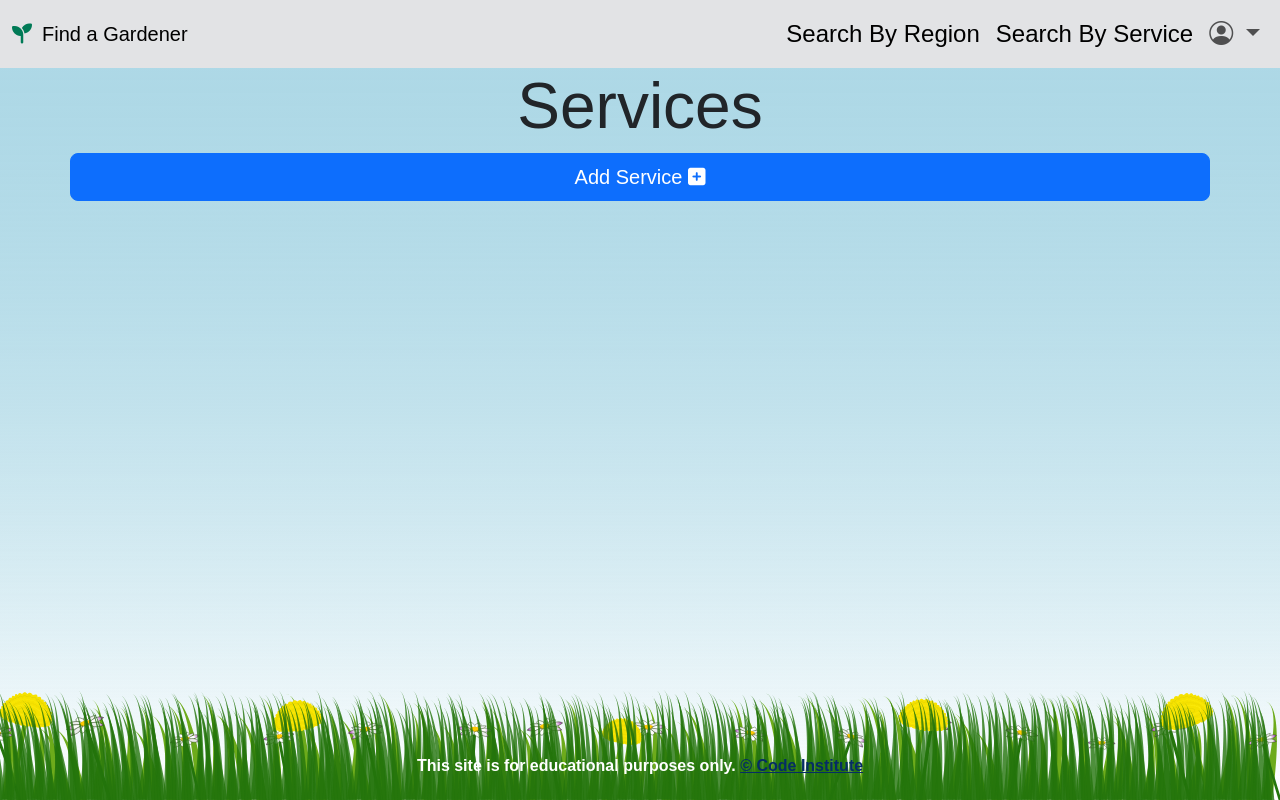
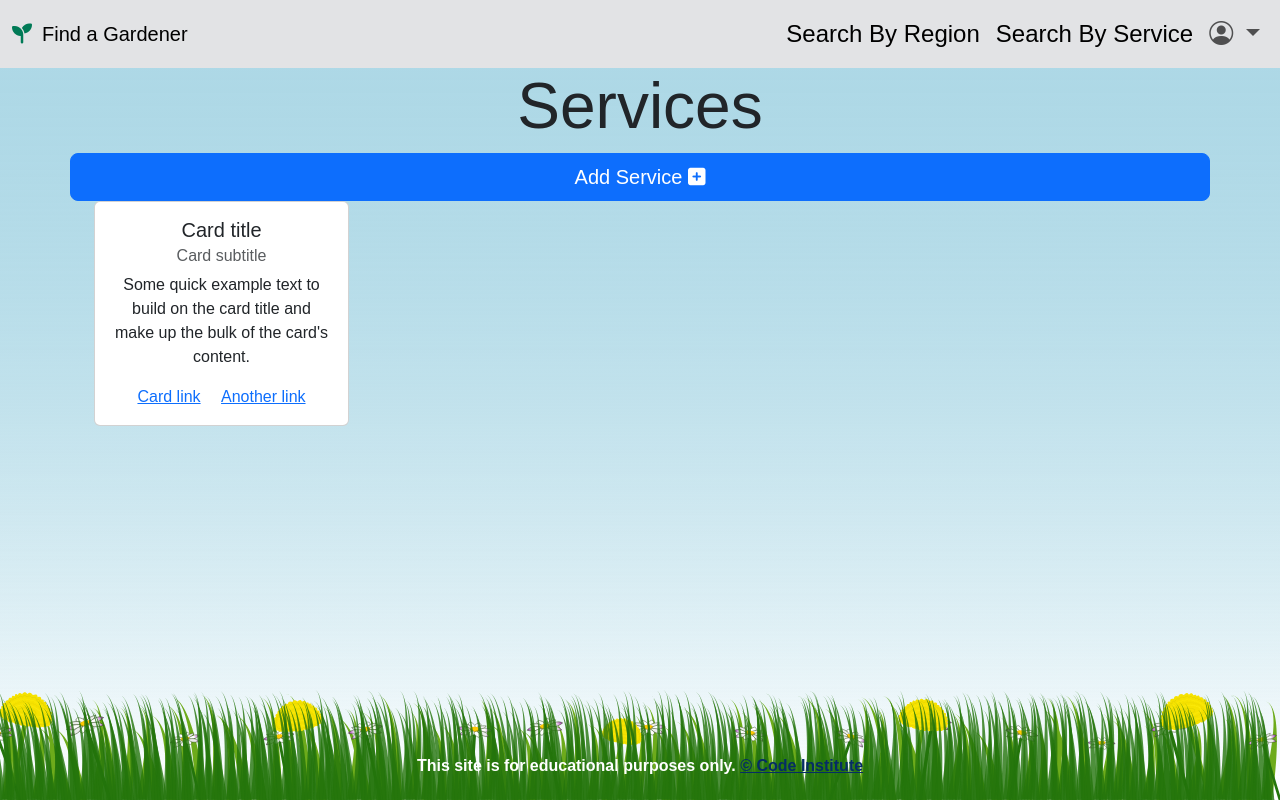
Before and after one commit to paddyw11/find-a-gardener, a Flask app: page /services in a window 1280 px wide. Run offline with Flask 3, Linux system fonts and the light colour scheme; some libraries are stand-ins or nearby versions.

Commit message:
feat :added card template for services page

```diff
--- a/findagardener/templates/services.html
+++ b/findagardener/templates/services.html
@@ -10,4 +10,20 @@
         Add Service <i class="fas fa-square-plus"></i>
     </a>
 </div>
+
+<div class="container text-center">
+    <div class="row">
+        <div class="col col-sm-8 col-md-3 col-lg-3">
+            <div class="card">
+                <div class="card-body">
+                    <h5 class="card-title">Card title</h5>
+                    <h6 class="card-subtitle mb-2 text-body-secondary">Card subtitle</h6>
+                    <p class="card-text">Some quick example text to build on the card title and make up the bulk of the card's content.</p>
+                    <a href="#" class="card-link">Card link</a>
+                    <a href="#" class="card-link">Another link</a>
+                </div>
+            </div>
+        </div>
+     </div>
+</div>
 {% endblock %}
```
